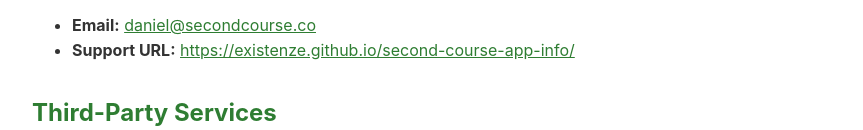
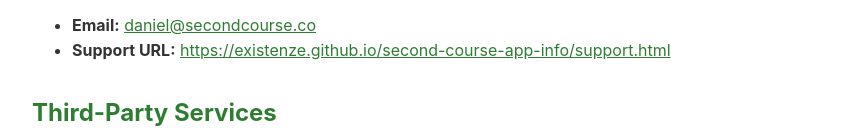
Before and after one commit to existenze/privacy-policy, a plain HTML site: page privacy-policy.html in a window 1280 px wide. Shown: the part 3969-4099 px from the top of the page, without its empty margins (208-1071 px from the left). Drawn offline with Linux system fonts and the light colour scheme.

Commit message:
Update support URL in privacy policy

```diff
--- a/privacy-policy.html
+++ b/privacy-policy.html
@@ -162,7 +162,7 @@
     <p>If you have any questions about this Privacy Policy, please contact us:</p>
     <ul>
         <li><strong>Email:</strong> <a href="mailto:daniel@secondcourse.co">daniel@secondcourse.co</a></li>
-        <li><strong>Support URL:</strong> <a href="https://existenze.github.io/second-course-app-info/">https://existenze.github.io/second-course-app-info/</a></li>
+        <li><strong>Support URL:</strong> <a href="https://existenze.github.io/second-course-app-info/support.html">https://existenze.github.io/second-course-app-info/support.html</a></li>
     </ul>
 
     <h2>Third-Party Services</h2>
```
